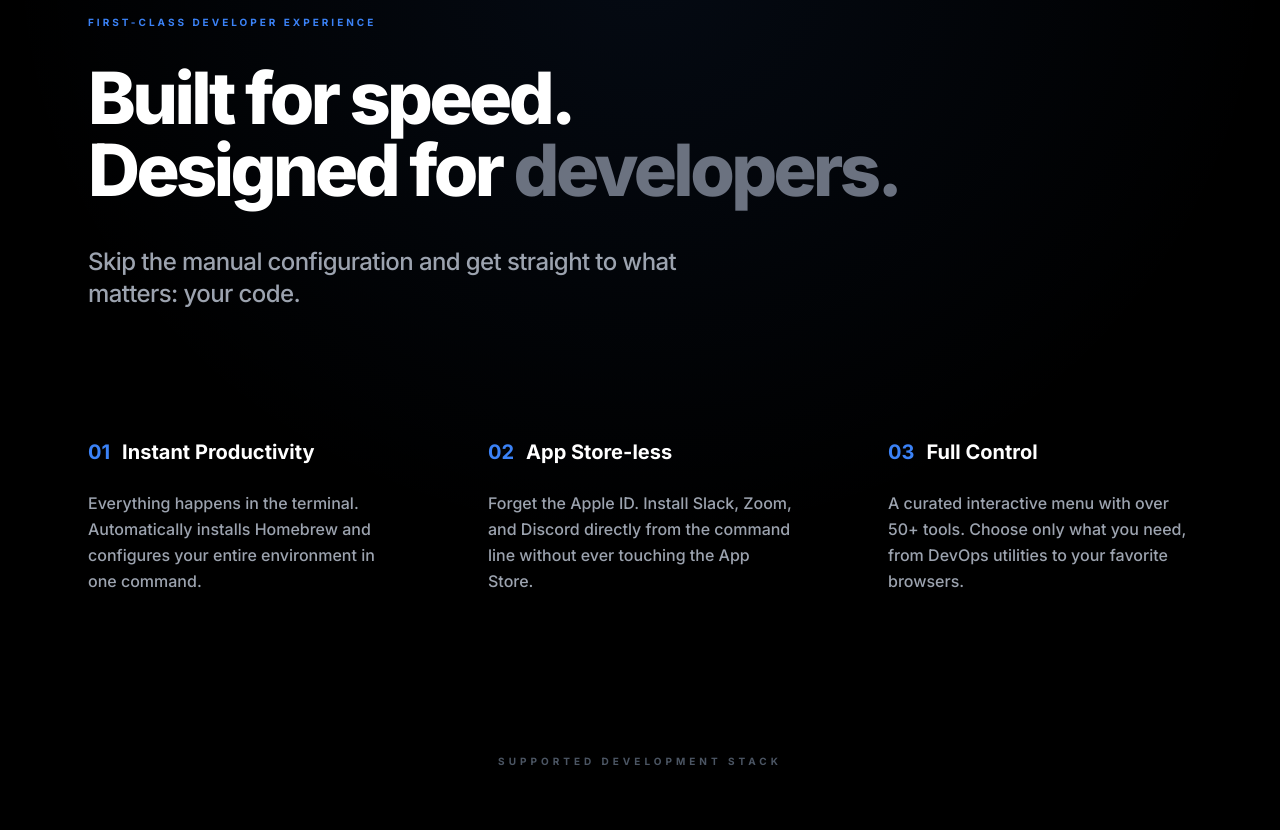
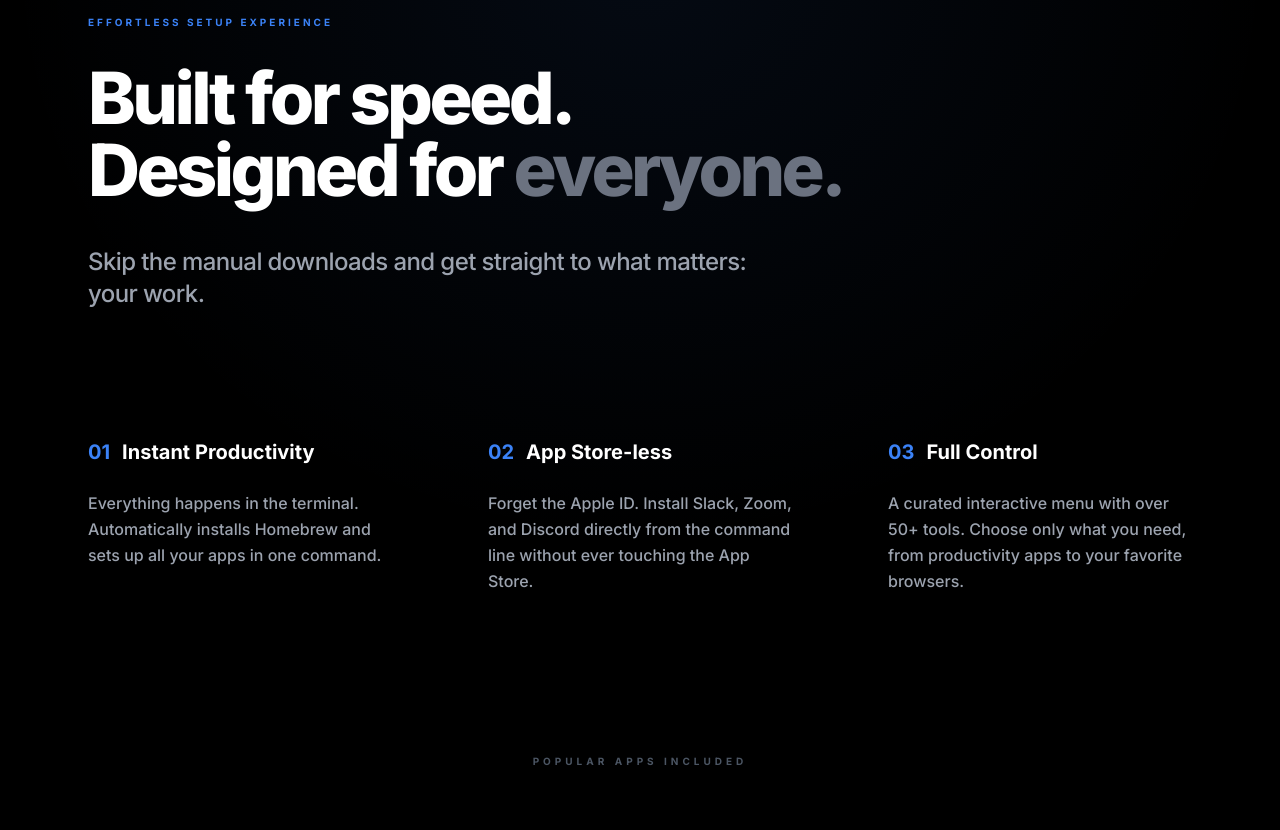
Before and after one commit to sacada-labs/setup-my-mac, a website: page index.html in a window 1280 px wide. Shown: the part 1440-2270 px from the top of the page. Drawn offline with nearby package versions, Linux system fonts and the light colour scheme.

Commit message:
Update tone to be more inclusive for all users, not just developers

```diff
--- a/index.html
+++ b/index.html
@@ -3,8 +3,8 @@
 <head>
     <meta charset="UTF-8">
     <meta name="viewport" content="width=device-width, initial-scale=1.0, viewport-fit=cover">
-    <title>Setup My Mac - Automate Your MacBook Development Environment</title>
-    <meta name="description" content="Terminal User Interface for automating your MacBook development environment setup. Get all your tools installed in 5 minutes using Homebrew.">
+    <title>Setup My Mac - Set Up Your MacBook in Minutes</title>
+    <meta name="description" content="Terminal User Interface for setting up your MacBook with all the apps and tools you need. Get everything installed in 5 minutes using Homebrew.">
     <meta name="theme-color" content="#000000">
     <meta name="color-scheme" content="dark">
 
@@ -860,8 +860,8 @@
                             Setup My <span class="text-blue-500">Mac</span>
                         </h1>
                         <p class="text-xl md:text-3xl text-gray-400 font-medium tracking-tight leading-tight pt-8 max-w-3xl mx-auto">
-                            Unbox. Run. Code.<br/>
-                            <span class="text-white">Automate your entire environment in minutes.</span>
+                            Unbox. Run. Work.<br/>
+                            <span class="text-white">Get all your apps installed in minutes.</span>
                         </p>
                     </div>
 
@@ -907,13 +907,13 @@
                 <div class="space-y-32">
                     <!-- Top Heading -->
                     <div class="max-w-4xl">
-                        <p class="text-[10px] font-bold tracking-[0.3em] text-blue-500 uppercase mb-8">First-class developer experience</p>
+                        <p class="text-[10px] font-bold tracking-[0.3em] text-blue-500 uppercase mb-8">Effortless setup experience</p>
                         <h2 class="text-5xl md:text-7xl font-extrabold tracking-tighter leading-[0.95] text-white mb-10">
                             Built for speed.<br/>
-                            Designed for <span class="text-gray-500">developers.</span>
+                            Designed for <span class="text-gray-500">everyone.</span>
                         </h2>
                         <p class="text-xl md:text-2xl text-gray-400 max-w-2xl font-medium tracking-tight leading-relaxed">
-                            Skip the manual configuration and get straight to what matters: your code.
+                            Skip the manual downloads and get straight to what matters: your work.
                         </p>
                     </div>
 
@@ -925,7 +925,7 @@
                                 Instant Productivity
                             </h3>
                             <p class="text-gray-400 leading-relaxed font-medium">
-                                Everything happens in the terminal. Automatically installs Homebrew and configures your entire environment in one command.
+                                Everything happens in the terminal. Automatically installs Homebrew and sets up all your apps in one command.
                             </p>
                         </div>
                         <div class="space-y-6">
@@ -943,14 +943,14 @@
                                 Full Control
                             </h3>
                             <p class="text-gray-400 leading-relaxed font-medium">
-                                A curated interactive menu with over 50+ tools. Choose only what you need, from DevOps utilities to your favorite browsers.
+                                A curated interactive menu with over 50+ tools. Choose only what you need, from productivity apps to your favorite browsers.
                             </p>
                         </div>
                     </div>
 
                     <!-- Improved Trust Bar with Infinite Marquee -->
                     <div class="pt-8 flex flex-col items-center">
-                        <p class="text-[10px] font-bold text-gray-600 uppercase tracking-[0.4em] mb-16">Supported Development Stack</p>
+                        <p class="text-[10px] font-bold text-gray-600 uppercase tracking-[0.4em] mb-16">Popular Apps Included</p>
 
                         <div class="marquee-wrapper">
                         <div class="marquee-container">
--- a/index.ts
+++ b/index.ts
@@ -171,8 +171,8 @@ async function main() {
 `)
   );
 
-  console.log(kleur.gray("Setup My Mac will help you install your favorite tools and apps via Homebrew."));
-  console.log(kleur.gray("It works both with formulae and casks, so you can install both types of packages."));
+  console.log(kleur.gray("Setup My Mac will help you install your favorite apps and utilities via Homebrew."));
+  console.log(kleur.gray("It works both with formulae and casks, so you can install all types of packages."));
   console.log(
     kleur.gray(`They will be displayed in ${categories.length} categories to select from.\n`)
   );
```
Also changed, not shown: README.md.
